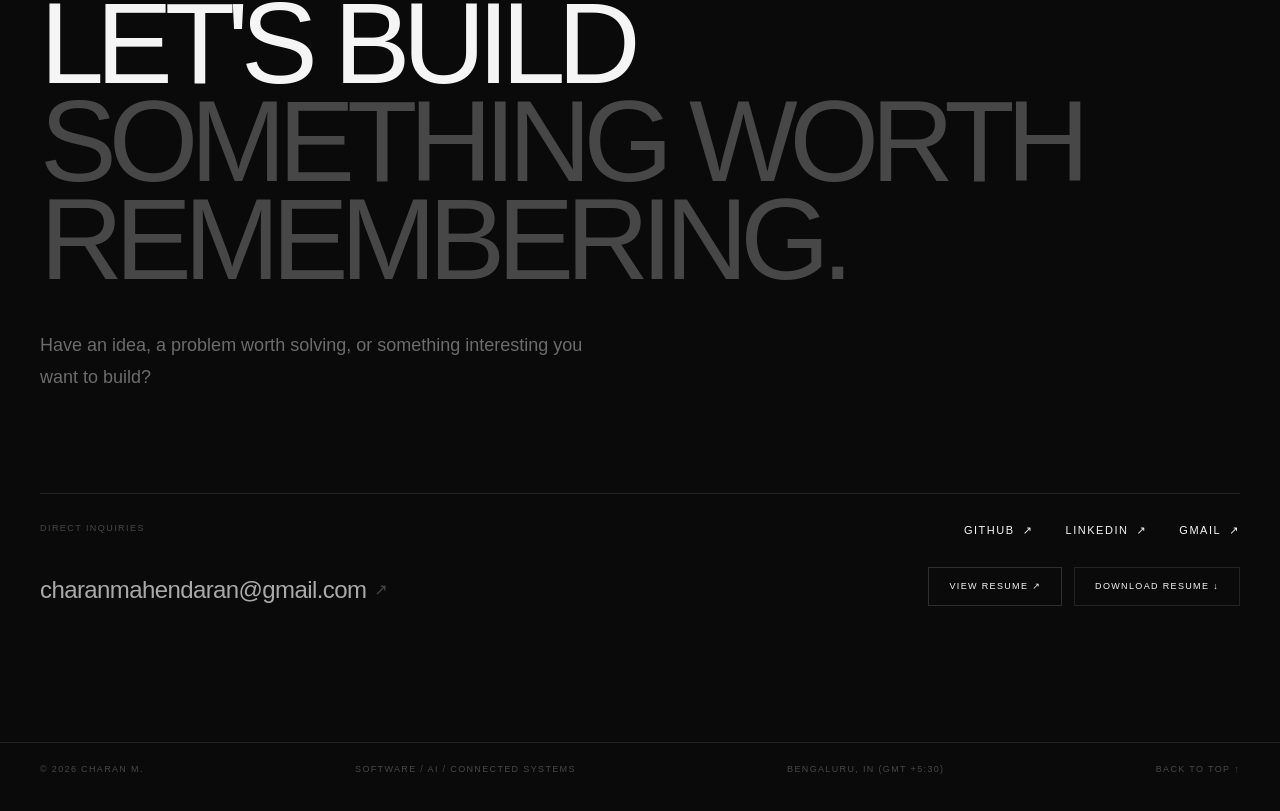
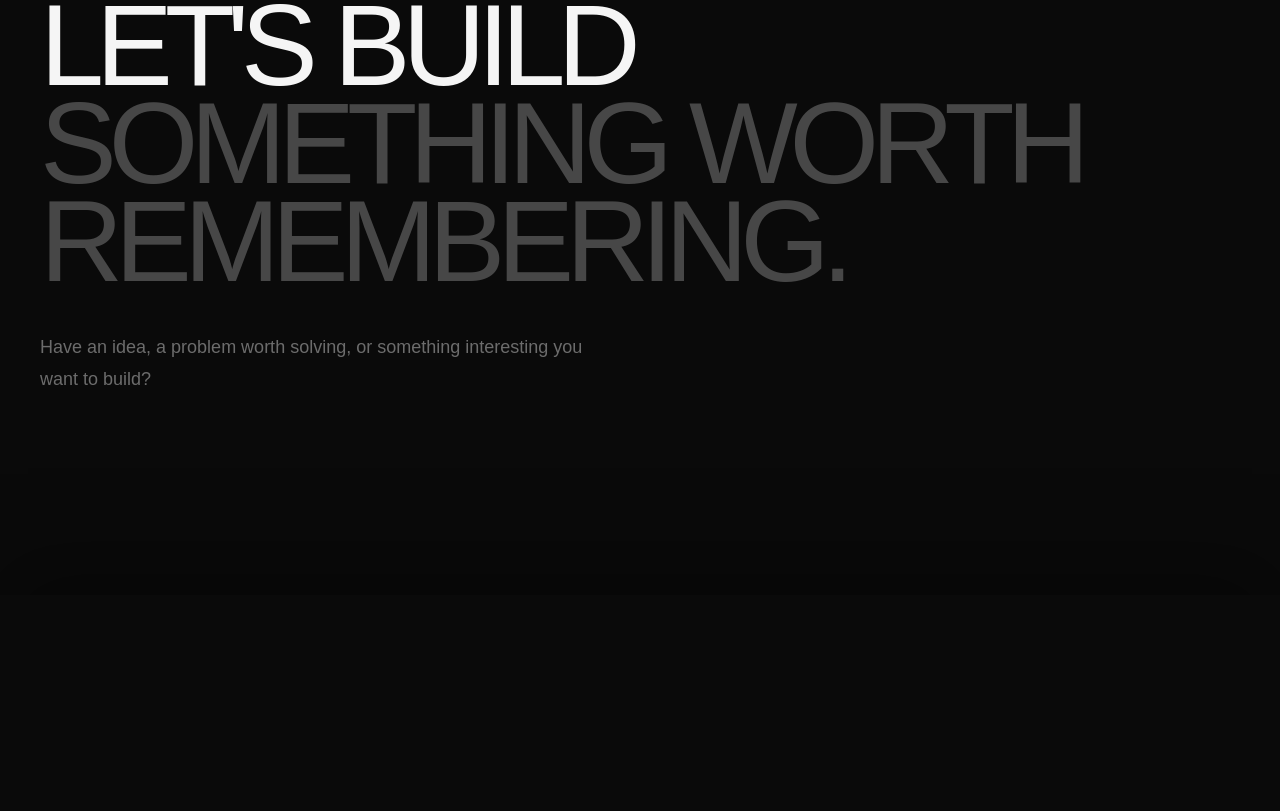
Before and after one commit to charanmahendaran/Portfolio, a Next.js app: page / in a window 1280 px wide. Shown: the part 10242-11053 px from the top of the page. Built offline with nearby package versions, Linux system fonts and the light colour scheme.

Commit message:
feat: enhance Contact component with scroll animation and integrate Footer; improve layout and accessibility

```diff
--- a/app/page.tsx
+++ b/app/page.tsx
@@ -37,8 +37,6 @@ export default function Home() {
 
         <Contact />
       </main>
-
-      <Footer />
     </>
   );
 }
--- a/components/contact/Contact.tsx
+++ b/components/contact/Contact.tsx
@@ -1,15 +1,85 @@
 "use client";
 
-import { useState } from "react";
+import { useEffect, useRef, useState } from "react";
+import Footer from "@/components/layout/Footer";
 
 const email = "charanmahendaran@gmail.com";
 
 export default function Contact() {
+  const sectionRef = useRef<HTMLElement | null>(null);
   const [copied, setCopied] = useState(false);
+
+  useEffect(() => {
+    const section = sectionRef.current;
+
+    if (!section) return;
+
+    let frame = 0;
+
+    const updateProgress = () => {
+      const rect = section.getBoundingClientRect();
+      const viewportHeight = window.innerHeight;
+
+      const scrollDistance = Math.max(section.offsetHeight - viewportHeight, 1);
+
+      const rawProgress = Math.min(Math.max(-rect.top / scrollDistance, 0), 1);
+
+      /*
+       * Keep the curtain completely still for the first 30%
+       * of the Contact scroll.
+       */
+      const start = 0.3;
+
+      /*
+       * The curtain uses the remaining 70% of the
+       * scroll distance to complete its movement.
+       */
+      const revealProgress = Math.min(
+        Math.max((rawProgress - start) / (1 - start), 0),
+        1,
+      );
+
+      /*
+       * Smooth ease-out:
+       * - very gentle start
+       * - faster movement through the middle
+       * - soft landing at the end
+       */
+      const easedProgress = 1 - Math.pow(1 - revealProgress, 3);
+
+      section.style.setProperty("--contact-progress", easedProgress.toString());
+
+      frame = 0;
+    };
+
+    const requestUpdate = () => {
+      if (frame) return;
+
+      frame = window.requestAnimationFrame(updateProgress);
+    };
+
+    updateProgress();
+
+    window.addEventListener("scroll", requestUpdate, {
+      passive: true,
+    });
+
+    window.addEventListener("resize", requestUpdate);
+
+    return () => {
+      window.removeEventListener("scroll", requestUpdate);
+      window.removeEventListener("resize", requestUpdate);
+
+      if (frame) {
+        window.cancelAnimationFrame(frame);
+      }
+    };
+  }, []);
 
   const copyEmail = async () => {
     try {
       await navigator.clipboard.writeText(email);
+
       setCopied(true);
 
       window.setTimeout(() => {
@@ -21,30 +91,61 @@ export default function Contact() {
   };
 
   return (
-    <section id="contact" className="section scroll-mt-16">
-      <div className="container-main">
-        {/* Main statement */}
-        <div>
+    <section
+      id="contact"
+      ref={sectionRef}
+      className="relative min-h-[135svh] overflow-clip bg-[#0a0a0a]"
+      style={
+        {
+          "--contact-progress": 0,
+        } as React.CSSProperties
+      }
+    >
+      <div className="sticky top-0 h-[100svh] w-full overflow-hidden">
+        {/* =====================================================
+            UNDERLYING CONTACT STATEMENT
+            ===================================================== */}
+        <div className="absolute inset-0 z-0 bg-[#0a0a0a]">
+          <div className="container-main flex h-full flex-col pt-[64px]">
+            <div className="flex flex-1 flex-col pt-[clamp(80px,10vh,140px)]">
               <span className="eyebrow">08 / Contact</span>
 
               <h2 className="mt-12 max-w-6xl text-[clamp(3.5rem,9vw,9rem)] font-medium leading-[0.85] tracking-[-0.07em]">
                 LET&apos;S BUILD
                 <br />
-            <span className="text-white/25">SOMETHING WORTH REMEMBERING.</span>
+                <span className="text-white/25">
+                  SOMETHING WORTH REMEMBERING.
+                </span>
               </h2>
 
               <p className="mt-10 max-w-xl text-lg leading-8 text-white/40">
-            Have an idea, a problem worth solving, or something interesting you
-            want to build?
+                Have an idea, a problem worth solving, or something interesting
+                you want to build?
               </p>
             </div>
+          </div>
+        </div>
 
-        {/* Contact rail */}
-        <div className="mt-[clamp(100px,12vh,160px)] border-t border-white/10 pt-7 pb-2">
-          <div className="grid gap-10 lg:grid-cols-2 lg:gap-20">
-            {/* Email */}
-            <div className="flex flex-col justify-between">
-              <span className="text-[9px] uppercase tracking-[0.16em] text-white/25">
+        {/* =====================================================
+            MONOLITH CURTAIN
+            ===================================================== */}
+        <div
+          className="absolute inset-x-0 bottom-0 z-10 flex h-[68svh] max-h-[620px] min-h-[460px] flex-col overflow-hidden border-t border-white/10 bg-[#0a0a0a]/96 shadow-[0_-30px_80px_rgba(0,0,0,0.35)] backdrop-blur-xl will-change-transform"
+          style={{
+            transform: "translateY(calc((1 - var(--contact-progress)) * 100%))",
+          }}
+        >
+          <div className="container-main flex min-h-0 flex-1 flex-col">
+            {/* =================================================
+                CONTACT CONTENT
+                ================================================= */}
+            <div className="flex min-h-0 flex-1 items-center py-10 md:py-12">
+              <div className="grid w-full gap-14 lg:grid-cols-2 lg:gap-20">
+                {/* ---------------------------------------------
+                    DIRECT INQUIRIES
+                    --------------------------------------------- */}
+                <div className="flex flex-col justify-center">
+                  <span className="text-[10px] uppercase tracking-[0.18em] text-white/30">
                     Direct inquiries
                   </span>
 
@@ -54,16 +155,16 @@ export default function Contact() {
                     className="group mt-5 flex w-fit items-center text-left"
                     aria-label="Copy email address"
                   >
-                <span className="text-lg tracking-[-0.025em] text-white/65 transition-all duration-300 group-hover:translate-x-1 group-hover:text-white sm:text-xl md:text-2xl">
+                    <span className="text-[clamp(1.6rem,2.7vw,2.6rem)] font-medium leading-none tracking-[-0.045em] text-white/75 transition-all duration-300 group-hover:translate-x-1 group-hover:text-white">
                       {email}
                     </span>
 
-                <span className="ml-2 text-white/25 transition-all duration-300 group-hover:-translate-y-0.5 group-hover:translate-x-0.5 group-hover:text-white">
+                    <span className="ml-3 text-sm text-white/25 transition-all duration-300 group-hover:-translate-y-0.5 group-hover:translate-x-0.5 group-hover:text-white">
                       {copied ? "✓" : "↗"}
                     </span>
 
                     <span
-                  className={`ml-3 text-[9px] uppercase tracking-[0.14em] transition-all duration-300 ${
+                      className={`ml-3 whitespace-nowrap text-[9px] uppercase tracking-[0.15em] transition-all duration-300 ${
                         copied
                           ? "translate-x-0 opacity-100 text-white/50"
                           : "pointer-events-none -translate-x-1 opacity-0"
@@ -73,16 +174,26 @@ export default function Contact() {
                       Copied
                     </span>
                   </button>
+
+                  <p className="mt-5 text-[10px] uppercase tracking-[0.17em] text-white/25">
+                    Available for full-time roles
+                  </p>
                 </div>
 
-            {/* Links */}
-            <div className="flex flex-col gap-7 lg:items-end">
-              <div className="flex flex-wrap gap-x-8 gap-y-4 lg:justify-end">
+                {/* ---------------------------------------------
+                    CONNECT + RESUME
+                    --------------------------------------------- */}
+                <div className="flex flex-col justify-center lg:items-end">
+                  <span className="text-[10px] uppercase tracking-[0.18em] text-white/30">
+                    Connect &amp; resume
+                  </span>
+
+                  <div className="mt-5 flex flex-wrap gap-x-10 gap-y-4 lg:justify-end">
                     <a
                       href="https://github.com/charanmahendaran"
                       target="_blank"
                       rel="noreferrer"
-                  className="group flex items-center gap-2 text-[11px] uppercase tracking-[0.14em] text-white/45 transition-colors duration-300 hover:text-white"
+                      className="group flex items-center gap-2 text-xs uppercase tracking-[0.15em] text-white/55 transition-colors duration-300 hover:text-white"
                     >
                       GitHub
                       <span className="transition-transform duration-300 group-hover:-translate-y-0.5 group-hover:translate-x-0.5">
@@ -94,31 +205,21 @@ export default function Contact() {
                       href="https://www.linkedin.com/in/charanmahendaran/"
                       target="_blank"
                       rel="noreferrer"
-                  className="group flex items-center gap-2 text-[11px] uppercase tracking-[0.14em] text-white/45 transition-colors duration-300 hover:text-white"
+                      className="group flex items-center gap-2 text-xs uppercase tracking-[0.15em] text-white/55 transition-colors duration-300 hover:text-white"
                     >
                       LinkedIn
                       <span className="transition-transform duration-300 group-hover:-translate-y-0.5 group-hover:translate-x-0.5">
                         ↗
                       </span>
                     </a>
-
-                <a
-                  href={`mailto:${email}`}
-                  className="group flex items-center gap-2 text-[11px] uppercase tracking-[0.14em] text-white/45 transition-colors duration-300 hover:text-white"
-                >
-                  Gmail
-                  <span className="transition-transform duration-300 group-hover:-translate-y-0.5 group-hover:translate-x-0.5">
-                    ↗
-                  </span>
-                </a>
                   </div>
 
-              <div className="flex flex-wrap gap-3 lg:justify-end">
+                  <div className="mt-7 flex flex-wrap gap-3 lg:justify-end">
                     <a
                       href="/resume/Charan-Mahendaran-Resume.pdf"
                       target="_blank"
                       rel="noreferrer"
-                  className="border border-white/15 px-5 py-3 text-[9px] uppercase tracking-[0.15em] text-white/55 transition-all duration-300 hover:border-white/40 hover:text-white"
+                      className="border border-white/20 px-6 py-3.5 text-[9px] uppercase tracking-[0.16em] text-white/60 transition-all duration-300 hover:border-white/50 hover:text-white"
                     >
                       View Resume ↗
                     </a>
@@ -126,12 +227,19 @@ export default function Contact() {
                     <a
                       href="/resume/Charan-Mahendaran-Resume.pdf"
                       download
-                  className="border border-white/10 px-5 py-3 text-[9px] uppercase tracking-[0.15em] text-white/35 transition-all duration-300 hover:border-white/30 hover:text-white"
+                      className="border border-white/10 px-6 py-3.5 text-[9px] uppercase tracking-[0.16em] text-white/40 transition-all duration-300 hover:border-white/35 hover:text-white"
                     >
-                  Download Resume ↓
+                      Download ↓
                     </a>
                   </div>
                 </div>
+              </div>
+            </div>
+
+            {/* =================================================
+                INTEGRATED FOOTER
+                ================================================= */}
+            <Footer />
           </div>
         </div>
       </div>
--- a/components/layout/Footer.tsx
+++ b/components/layout/Footer.tsx
@@ -1,14 +1,17 @@
 export default function Footer() {
   return (
-    <footer className="border-t border-white/10 py-5">
-      <div className="container-main flex flex-col gap-4 text-[9px] uppercase tracking-[0.15em] text-white/25 md:flex-row md:items-center md:justify-between">
+    <footer className="shrink-0 border-t border-white/10 py-5">
+      <div className="flex flex-col gap-3 text-[9px] uppercase tracking-[0.15em] text-white/25 md:flex-row md:items-center md:justify-between md:gap-6">
         <span>© 2026 Charan M.</span>
 
         <span>Software / AI / Connected Systems</span>
 
         <span>Bengaluru, IN (GMT +5:30)</span>
 
-        <a href="#top" className="transition-colors hover:text-white">
+        <a
+          href="#top"
+          className="transition-colors duration-300 hover:text-white"
+        >
           Back to top ↑
         </a>
       </div>
```
Lines whose indentation alone changed are shown as unchanged.
